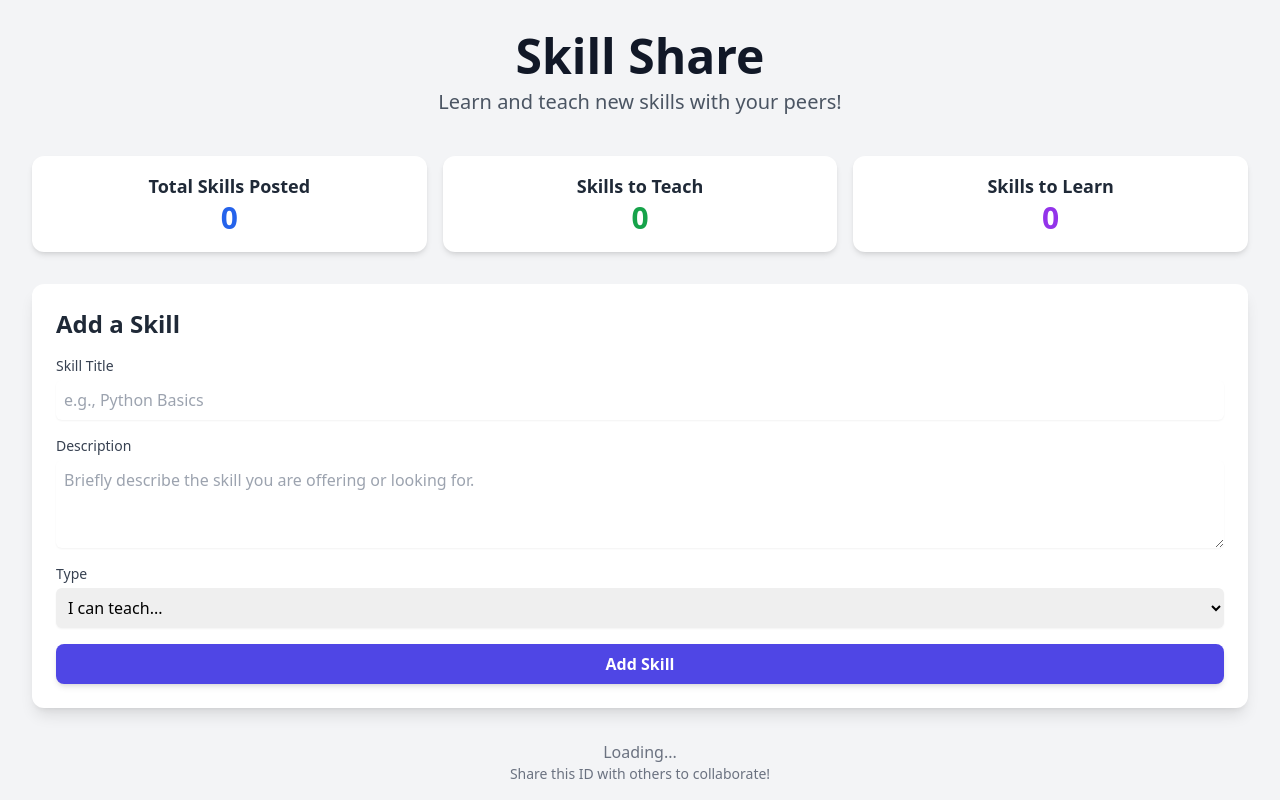
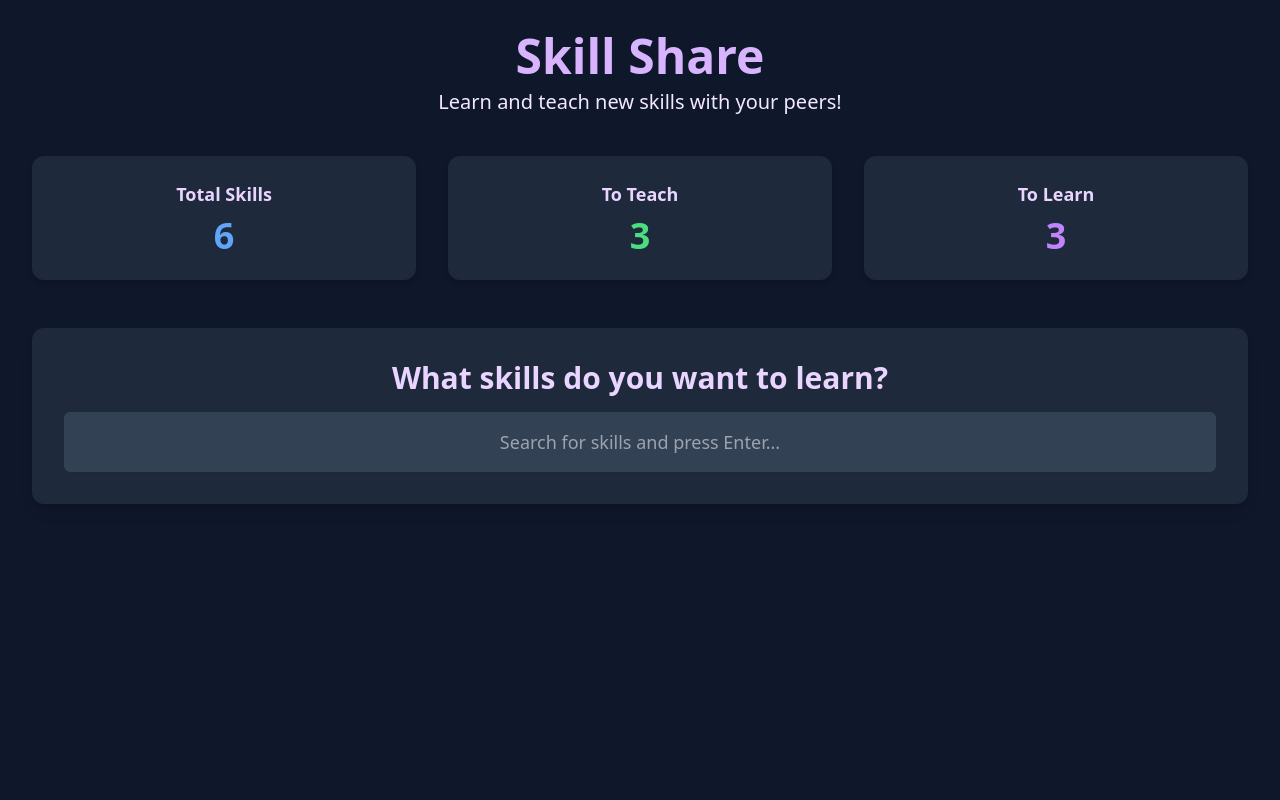
Before and after one commit to ouzo-hangover/SYNCS-Hack-2025, a React (Create React App) app in the folder my-skill-app/: page / in a window 1280 px wide. Shown: the top 800 px of the page. Built offline with nearby package versions, Linux system fonts and the light colour scheme; no server answers.

Commit message:
Fixed up landing page

```diff
--- /dev/null
+++ b/my-skill-app/postcss.config.js
@@ -0,0 +1,6 @@
+module.exports = {
+  plugins: {
+    tailwindcss: {},
+    autoprefixer: {},
+  },
+}
--- a/my-skill-app/src/App.js
+++ b/my-skill-app/src/App.js
@@ -1,235 +1,132 @@
 import React, { useState, useEffect } from 'react';
-import { initializeApp } from 'firebase/app';
-import { getFirestore, collection, addDoc, onSnapshot } from 'firebase/firestore';
-import { getAuth, signInWithCustomToken, signInAnonymously } from 'firebase/auth';
-
-// A utility function to convert a Firestore Timestamp to a formatted date string.
-const formatTimestamp = (timestamp) => {
-  if (!timestamp) return 'N/A';
-  const date = timestamp.toDate();
-  return date.toLocaleDateString() + ' at ' + date.toLocaleTimeString();
-};
-
-const SkillCard = ({ skill }) => (
-  <div className="bg-white rounded-xl shadow-lg p-6 m-4 w-full md:w-80 flex flex-col justify-between">
-    <div>
-      <h3 className="text-xl font-bold text-gray-800 mb-2">{skill.title}</h3>
-      <p className="text-sm font-semibold text-gray-600 mb-1">
-        {skill.type === 'teach' ? 'I can teach...' : 'I want to learn...'}
-      </p>
-      <p className="text-gray-700 text-sm mb-4">
-        {skill.description}
-      </p>
-    </div>
-    <div className="text-right text-xs text-gray-500 mt-auto">
-      <span className="font-medium text-gray-900">Posted by:</span> {skill.userId.substring(0, 8)}...
-      <p>
-        <span className="font-medium text-gray-900">Posted on:</span> {formatTimestamp(skill.createdAt)}
-      </p>
-    </div>
-  </div>
-);
+import SkillCard from './components/SkillCard';
 
 const App = () => {
+  // --- STATE MANAGEMENT ---
   const [skills, setSkills] = useState([]);
-  const [newSkillTitle, setNewSkillTitle] = useState('');
-  const [newSkillDesc, setNewSkillDesc] = useState('');
-  const [newSkillType, setNewSkillType] = useState('teach');
-  const [db, setDb] = useState(null);
-  const [userId, setUserId] = useState(null);
-  const [loading, setLoading] = useState(true);
+  const [searchQuery, setSearchQuery] = useState('');
+  const [view, setView] = useState('home'); // 'home' or 'results'
+  const [searchResults, setSearchResults] = useState([]);
+  const [contentVisible, setContentVisible] = useState(false);
 
-  // Initialize Firebase and set up authentication
+  // --- INITIAL DATA (Resets on refresh) ---
   useEffect(() => {
-    try {
-      // Replace with your actual Firebase configuration.
-      const firebaseConfig = {
-        apiKey: "YOUR_API_KEY",
-        authDomain: "YOUR_AUTH_DOMAIN",
-        projectId: "YOUR_PROJECT_ID",
-        storageBucket: "YOUR_STORAGE_BUCKET",
-        messagingSenderId: "YOUR_MESSAGING_SENDER_ID",
-        appId: "YOUR_APP_ID"
-      };
-
-      const app = initializeApp(firebaseConfig);
-      const firestoreDb = getFirestore(app);
-      const auth = getAuth(app);
-
-      setDb(firestoreDb);
-
-      const handleAuth = async () => {
-        try {
-          // This project uses anonymous auth, so a custom token is not needed.
-          await signInAnonymously(auth);
-          setUserId(auth.currentUser.uid);
-        } catch (error) {
-          console.error("Firebase auth error:", error);
-          setUserId(crypto.randomUUID());
-        } finally {
-          setLoading(false);
-        }
-      };
-
-      handleAuth();
-
-      return () => {
-        // Any cleanup if needed
-      };
-    } catch (error) {
-      console.error("Firebase initialization failed:", error);
-      setLoading(false);
-    }
+    const exampleSkills = [
+      { id: 1, userId: 'localuser', createdAt: new Date(), title: "Python for Beginners", description: "A basic introduction to Python programming.", type: "teach" },
+      { id: 2, userId: 'localuser', createdAt: new Date(), title: "React Component Basics", description: "Learn how to build your first React component.", type: "teach" },
+      { id: 3, userId: 'localuser', createdAt: new Date(), title: "Digital Marketing", description: "Looking to learn about SEO and content strategy.", type: "learn" },
+      { id: 4, userId: 'localuser', createdAt: new Date(), title: "Spanish Conversation", description: "Need a partner to practice speaking Spanish.", type: "learn" },
+      { id: 5, userId: 'localuser', createdAt: new Date(), title: "Data Structures", description: "I can help with linked lists and trees.", type: "teach" },
+      { id: 6, userId: 'localuser', createdAt: new Date(), title: "Web Design Principles", description: "Looking for tips on responsive design.", type: "learn" },
+    ];
+    setSkills(exampleSkills);
+    setTimeout(() => setContentVisible(true), 100);
   }, []);
 
-  // Fetch data from Firestore in real-time
-  useEffect(() => {
-    if (db && userId) {
-      // Use your actual project ID here
-      const appId = 'your-hackathon-app-id';
-      const skillsCollectionPath = `/artifacts/${appId}/public/data/skills`;
-      const q = collection(db, skillsCollectionPath);
-
-      const unsubscribe = onSnapshot(q, (querySnapshot) => {
-        const skillsData = [];
-        querySnapshot.forEach((doc) => {
-          skillsData.push({ id: doc.id, ...doc.data() });
-        });
-        skillsData.sort((a, b) => b.createdAt?.seconds - a.createdAt?.seconds);
-        setSkills(skillsData);
-      }, (error) => {
-        console.error("Error getting real-time updates:", error);
-      });
-
-      return () => unsubscribe();
-    }
-  }, [db, userId]);
-
-  const handleSubmit = async (e) => {
+  // --- FUNCTIONS ---
+  // This runs when the user submits the search form.
+  const handleSearch = (e) => {
     e.preventDefault();
-    if (!newSkillTitle.trim() || !newSkillDesc.trim() || !db || !userId) return;
-
-    try {
-      const appId = 'your-hackathon-app-id';
-      const skillsCollectionPath = `/artifacts/${appId}/public/data/skills`;
-      await addDoc(collection(db, skillsCollectionPath), {
-        title: newSkillTitle,
-        description: newSkillDesc,
-        type: newSkillType,
-        userId: userId,
-        createdAt: new Date(),
-      });
-      setNewSkillTitle('');
-      setNewSkillDesc('');
-    } catch (e) {
-      console.error("Error adding document: ", e);
-    }
+    const results = skills.filter(skill =>
+      skill.title.toLowerCase().includes(searchQuery.toLowerCase()) ||
+      skill.description.toLowerCase().includes(searchQuery.toLowerCase())
+    );
+    setSearchResults(results);
+    setView('results'); // Switch to the results page view
   };
 
-  const totalSkills = skills.length;
+  // This runs when the user clicks the 'Back' button on the results page.
+  const handleBackToHome = () => {
+    setSearchQuery(''); // Clear the search bar
+    setView('home'); // Switch back to the home page view
+  };
+
+  // --- STATS CALCULATION ---
   const teachSkillsCount = skills.filter(skill => skill.type === 'teach').length;
   const learnSkillsCount = skills.filter(skill => skill.type === 'learn').length;
 
+  // --- PAGE RENDER FUNCTIONS ---
+  // This function returns the JSX for the Home Page.
+  const renderHomePage = () => (
+    <>
+      {/* Stats Section */}
+      <div className="grid grid-cols-1 md:grid-cols-3 gap-8 mb-12">
+        <div className="bg-slate-800 rounded-xl shadow-md p-6 text-center">
+          <h4 className="text-lg font-semibold text-purple-200">Total Skills</h4>
+          <p className="text-4xl font-bold text-blue-400 mt-2">{skills.length}</p>
+        </div>
+        <div className="bg-slate-800 rounded-xl shadow-md p-6 text-center">
+          <h4 className="text-lg font-semibold text-purple-200">To Teach</h4>
+          <p className="text-4xl font-bold text-green-400 mt-2">{teachSkillsCount}</p>
+        </div>
+        <div className="bg-slate-800 rounded-xl shadow-md p-6 text-center">
+          <h4 className="text-lg font-semibold text-purple-200">To Learn</h4>
+          <p className="text-4xl font-bold text-purple-400 mt-2">{learnSkillsCount}</p>
+        </div>
+      </div>
+
+      {/* Search Bar */}
+      <div className="bg-slate-800 rounded-xl shadow-lg p-8">
+        <h2 className="text-3xl font-bold text-purple-200 mb-4 text-center">
+          What skills do you want to learn?
+        </h2>
+        <form onSubmit={handleSearch}>
+          <input
+            type="text"
+            value={searchQuery}
+            onChange={(e) => setSearchQuery(e.target.value)}
+            placeholder="Search for skills and press Enter..."
+            className="mt-1 block w-full rounded-md border-gray-600 bg-slate-700 text-white shadow-sm focus:border-indigo-500 focus:ring-indigo-500 p-4 text-center text-lg transition-all duration-300 ease-in-out focus:ring-4 focus:ring-opacity-50"
+          />
+        </form>
+      </div>
+    </>
+  );
+
+  // This function returns the JSX for the Search Results Page.
+  const renderResultsPage = () => (
+    <>
+      <div className="flex justify-between items-center mb-6">
+        <h2 className="text-3xl font-bold text-purple-300">Search Results</h2>
+        <button
+          onClick={handleBackToHome}
+          className="bg-indigo-600 text-white font-bold py-2 px-4 rounded-lg shadow-md hover:bg-indigo-700 focus:outline-none focus:ring-2 focus:ring-indigo-500 focus:ring-offset-2 transition duration-300 ease-in-out"
+        >
+          &larr; Back to Home
+        </button>
+      </div>
+      <div className="flex flex-wrap justify-center -m-4">
+        {searchResults.length > 0 ? (
+          searchResults.map((skill) => (
+            <SkillCard key={skill.id} skill={skill} />
+          ))
+        ) : (
+          <div className="text-center py-20 w-full animate-fadeIn">
+            <p className="text-lg text-gray-500">No matching skills found. Try a different search.</p>
+          </div>
+        )}
+      </div>
+    </>
+  );
+
+  // --- MAIN RETURN ---
   return (
-    <div className="min-h-screen bg-gray-100 font-sans p-4 md:p-8">
-      <div className="max-w-7xl mx-auto">
-        {/* Header Section */}
+    <div className="min-h-screen bg-slate-900 font-sans p-4 md:p-8 text-gray-200">
+      <div className={`max-w-7xl mx-auto transition-opacity duration-700 ${contentVisible ? 'opacity-100' : 'opacity-0'}`}>
+
+        {/* Header Section (always visible) */}
         <header className="text-center mb-10">
-          <h1 className="text-4xl md:text-5xl font-extrabold text-gray-900 mb-2">
+          <h1 className="text-4xl md:text-5xl font-extrabold text-purple-300 mb-2">
             Skill Share
           </h1>
-          <p className="text-lg md:text-xl text-gray-600">
+          <p className="text-lg md:text-xl text-purple-100">
             Learn and teach new skills with your peers!
           </p>
         </header>
 
-        {/* Stats Section */}
-        <div className="flex flex-col md:flex-row justify-center items-center gap-4 mb-8">
-          <div className="bg-white rounded-xl shadow-md p-4 w-full md:w-1/3 text-center">
-            <h4 className="text-lg font-semibold text-gray-800">Total Skills Posted</h4>
-            <p className="text-3xl font-bold text-blue-600">{totalSkills}</p>
-          </div>
-          <div className="bg-white rounded-xl shadow-md p-4 w-full md:w-1/3 text-center">
-            <h4 className="text-lg font-semibold text-gray-800">Skills to Teach</h4>
-            <p className="text-3xl font-bold text-green-600">{teachSkillsCount}</p>
-          </div>
-          <div className="bg-white rounded-xl shadow-md p-4 w-full md:w-1/3 text-center">
-            <h4 className="text-lg font-semibold text-gray-800">Skills to Learn</h4>
-            <p className="text-3xl font-bold text-purple-600">{learnSkillsCount}</p>
-          </div>
-        </div>
+        {/* Conditionally render either the home page or the results page */}
+        {view === 'home' ? renderHomePage() : renderResultsPage()}
 
-        {/* Skill Submission Form */}
-        <div className="bg-white rounded-xl shadow-lg p-6 mb-8">
-          <h2 className="text-2xl font-bold text-gray-800 mb-4">Add a Skill</h2>
-          <form onSubmit={handleSubmit} className="space-y-4">
-            <div>
-              <label htmlFor="title" className="block text-sm font-medium text-gray-700">Skill Title</label>
-              <input
-                type="text"
-                id="title"
-                value={newSkillTitle}
-                onChange={(e) => setNewSkillTitle(e.target.value)}
-                placeholder="e.g., Python Basics"
-                required
-                className="mt-1 block w-full rounded-md border-gray-300 shadow-sm focus:border-indigo-500 focus:ring-indigo-500 p-2"
-              />
-            </div>
-            <div>
-              <label htmlFor="description" className="block text-sm font-medium text-gray-700">Description</label>
-              <textarea
-                id="description"
-                rows="3"
-                value={newSkillDesc}
-                onChange={(e) => setNewSkillDesc(e.target.value)}
-                placeholder="Briefly describe the skill you are offering or looking for."
-                required
-                className="mt-1 block w-full rounded-md border-gray-300 shadow-sm focus:border-indigo-500 focus:ring-indigo-500 p-2"
-              ></textarea>
-            </div>
-            <div>
-              <label htmlFor="type" className="block text-sm font-medium text-gray-700">Type</label>
-              <select
-                id="type"
-                value={newSkillType}
-                onChange={(e) => setNewSkillType(e.target.value)}
-                className="mt-1 block w-full rounded-md border-gray-300 shadow-sm focus:border-indigo-500 focus:ring-indigo-500 p-2"
-              >
-                <option value="teach">I can teach...</option>
-                <option value="learn">I want to learn...</option>
-              </select>
-            </div>
-            <button
-              type="submit"
-              className="w-full bg-indigo-600 text-white font-bold py-2 px-4 rounded-lg shadow-md hover:bg-indigo-700 focus:outline-none focus:ring-2 focus:ring-indigo-500 focus:ring-offset-2 transition duration-300 ease-in-out"
-            >
-              Add Skill
-            </button>
-          </form>
-        </div>
-
-        {/* Loading and User ID section */}
-        <div className="text-center text-gray-500 mb-6">
-          {loading ? (
-            <p>Loading...</p>
-          ) : (
-            <p>Your User ID: <span className="font-mono text-gray-700">{userId}</span></p>
-          )}
-          <p className="text-sm">Share this ID with others to collaborate!</p>
-        </div>
-
-        {/* Skills List */}
-        <div className="flex flex-wrap justify-center">
-          {skills.length > 0 ? (
-            skills.map((skill) => (
-              <SkillCard key={skill.id} skill={skill} />
-            ))
-          ) : (
-            <div className="text-center py-20">
-              <p className="text-lg text-gray-500">No skills posted yet. Be the first to add one!</p>
-            </div>
-          )}
-        </div>
       </div>
     </div>
   );
--- /dev/null
+++ b/my-skill-app/src/components/AddSkillForm.js
@@ -0,0 +1,101 @@
+import React, { useState } from 'react';
+
+const AddSkillForm = ({ onAddSkill }) => {
+  const [title, setTitle] = useState('');
+  const [description, setDescription] = useState('');
+  const [type, setType] = useState('teach');
+  const [error, setError] = useState('');
+  const [success, setSuccess] = useState('');
+
+  const handleSubmit = (e) => {
+    e.preventDefault();
+    if (!title.trim() || !description.trim()) {
+      setError('Please fill in all fields.');
+      return;
+    }
+    setError('');
+    setSuccess('');
+
+    // Create a new skill object.
+    const newSkill = {
+      id: Date.now(), // Use a timestamp as a simple unique ID
+      userId: 'localuser', // A placeholder user ID
+      createdAt: new Date(),
+      title,
+      description,
+      type,
+    };
+
+    // Call the function from the parent component (App.js) to add the skill.
+    onAddSkill(newSkill);
+
+    // Reset form fields
+    setTitle('');
+    setDescription('');
+    setType('teach');
+    setSuccess('Skill added successfully!');
+    setTimeout(() => setSuccess(''), 3000); // Message disappears after 3 seconds
+  };
+
+  return (
+    <div className="bg-slate-800 rounded-xl shadow-lg p-6 mb-8">
+      <h2 className="text-2xl font-bold text-purple-200 mb-4">Share a Skill</h2>
+      <form onSubmit={handleSubmit}>
+        {/* Title Input */}
+        <div className="mb-4">
+          <label htmlFor="title" className="block text-sm font-medium text-gray-300">Skill Title</label>
+          <input
+            type="text"
+            id="title"
+            value={title}
+            onChange={(e) => setTitle(e.target.value)}
+            placeholder="e.g., Python for Beginners"
+            className="mt-1 block w-full rounded-md border-gray-600 bg-slate-700 text-white shadow-sm focus:border-indigo-500 focus:ring-indigo-500 p-2"
+          />
+        </div>
+
+        {/* Description Input */}
+        <div className="mb-4">
+          <label htmlFor="description" className="block text-sm font-medium text-gray-300">Description</label>
+          <textarea
+            id="description"
+            rows="3"
+            value={description}
+            onChange={(e) => setDescription(e.target.value)}
+            placeholder="A brief summary of what you can teach or want to learn."
+            className="mt-1 block w-full rounded-md border-gray-600 bg-slate-700 text-white shadow-sm focus:border-indigo-500 focus:ring-indigo-500 p-2"
+          ></textarea>
+        </div>
+
+        {/* Type Selector (Teach/Learn) */}
+        <div className="mb-4">
+          <label className="block text-sm font-medium text-gray-300">I want to...</label>
+          <div className="mt-2 flex items-center gap-x-6">
+            <div className="flex items-center">
+              <input id="teach" name="skill-type" type="radio" value="teach" checked={type === 'teach'} onChange={() => setType('teach')} className="h-4 w-4 border-gray-300 text-indigo-600 focus:ring-indigo-600" />
+              <label htmlFor="teach" className="ml-2 block text-sm font-medium leading-6 text-gray-200">Teach this skill</label>
+            </div>
+            <div className="flex items-center">
+              <input id="learn" name="skill-type" type="radio" value="learn" checked={type === 'learn'} onChange={() => setType('learn')} className="h-4 w-4 border-gray-300 text-indigo-600 focus:ring-indigo-600" />
+              <label htmlFor="learn" className="ml-2 block text-sm font-medium leading-6 text-gray-200">Learn this skill</label>
+            </div>
+          </div>
+        </div>
+
+        {/* Submit Button */}
+        <button
+          type="submit"
+          className="w-full bg-indigo-600 text-white font-bold py-2 px-4 rounded-lg shadow-md hover:bg-indigo-700 focus:outline-none focus:ring-2 focus:ring-indigo-500 focus:ring-offset-2 transition duration-300 ease-in-out"
+        >
+          Add Skill
+        </button>
+
+        {/* Feedback Messages */}
+        {error && <p className="text-red-400 text-sm mt-2 text-center">{error}</p>}
+        {success && <p className="text-green-400 text-sm mt-2 text-center">{success}</p>}
+      </form>
+    </div>
+  );
+};
+
+export default AddSkillForm;
--- /dev/null
+++ b/my-skill-app/src/components/SkillCard.js
@@ -0,0 +1,32 @@
+import React from 'react';
+
+// This function is now simplified to handle standard JavaScript Date objects.
+const formatTimestamp = (dateObject) => {
+  // We check if it's a valid Date object before trying to format it.
+  if (!dateObject || !(dateObject instanceof Date)) {
+    return 'N/A';
+  }
+  return dateObject.toLocaleDateString() + ' at ' + dateObject.toLocaleTimeString();
+};
+
+const SkillCard = ({ skill }) => (
+  <div className="bg-slate-800 rounded-xl shadow-lg p-6 m-4 w-full md:w-80 flex flex-col justify-between animate-fadeInUp">
+    <div>
+      <h3 className="text-xl font-bold text-purple-200 mb-2">{skill.title}</h3>
+      <p className="text-sm font-semibold text-gray-400 mb-1">
+        {skill.type === 'teach' ? 'I can teach...' : 'I want to learn...'}
+      </p>
+      <p className="text-gray-300 text-sm mb-4">
+        {skill.description}
+      </p>
+    </div>
+    <div className="text-right text-xs text-gray-500 mt-auto">
+      <span className="font-medium text-gray-200">Posted by:</span> {skill.userId.substring(0, 8)}...
+      <p>
+        <span className="font-medium text-gray-200">Posted on:</span> {formatTimestamp(skill.createdAt)}
+      </p>
+    </div>
+  </div>
+);
+
+export default SkillCard;
--- a/my-skill-app/src/index.css
+++ b/my-skill-app/src/index.css
@@ -1,13 +1,3 @@
-body {
-  margin: 0;
-  font-family: -apple-system, BlinkMacSystemFont, 'Segoe UI', 'Roboto', 'Oxygen',
-    'Ubuntu', 'Cantarell', 'Fira Sans', 'Droid Sans', 'Helvetica Neue',
-    sans-serif;
-  -webkit-font-smoothing: antialiased;
-  -moz-osx-font-smoothing: grayscale;
-}
-
-code {
-  font-family: source-code-pro, Menlo, Monaco, Consolas, 'Courier New',
-    monospace;
-}
+@tailwind base;
+@tailwind components;
+@tailwind utilities;
```
Also changed, not shown: my-skill-app/package.json (+8 -3 lines), my-skill-app/tailwind.config.js (added, +10 -0 lines), 1 other file (tests, documents, lock files or other folders).
